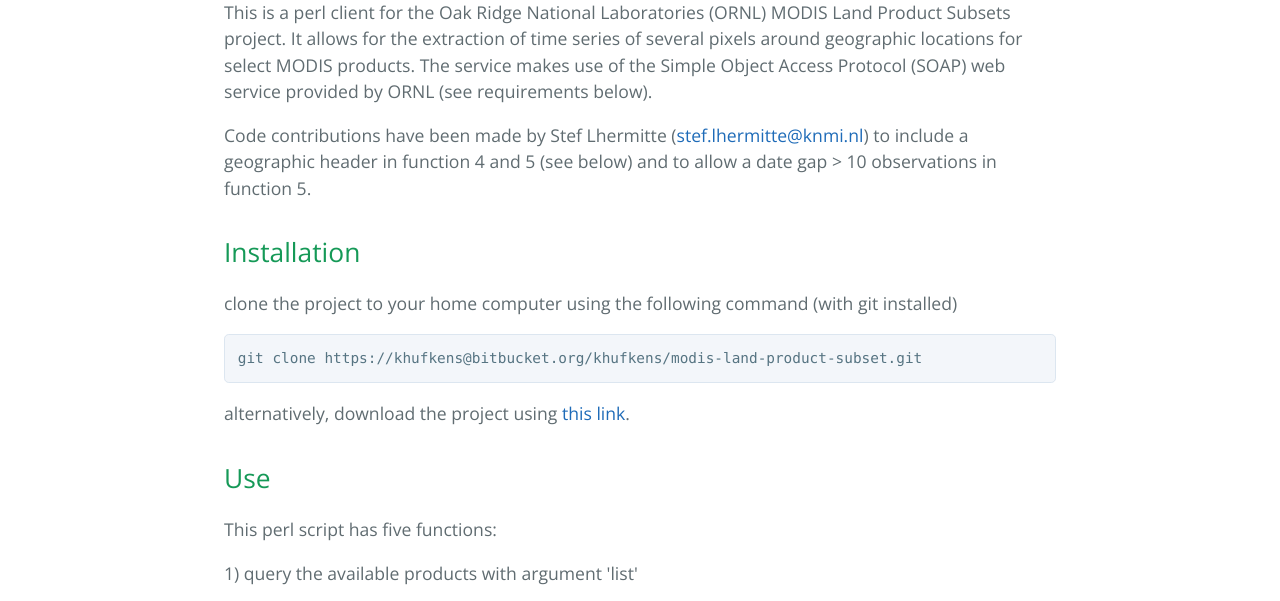
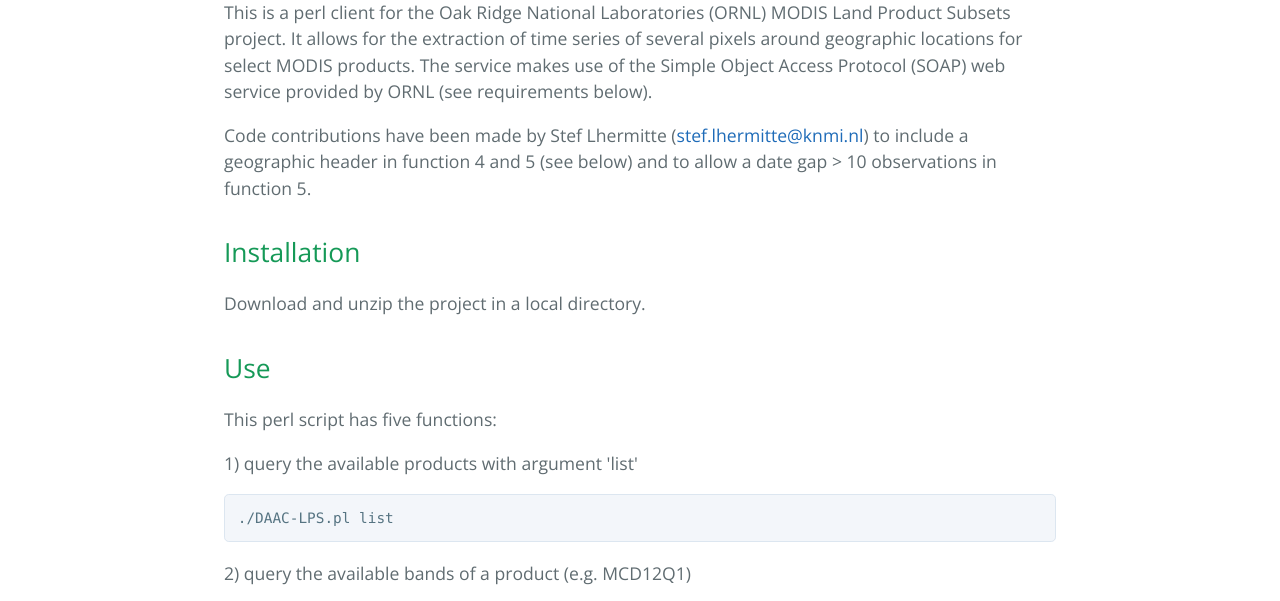
Before and after one commit to khufkens/modis-land-product-subset, a plain HTML site: page index.html in a window 1280 px wide. Shown: the part 539-1140 px from the top of the page. Drawn offline with nearby package versions, Linux system fonts and the light colour scheme.

Commit message:
github corrections

```diff
--- a/index.html
+++ b/index.html
@@ -29,12 +29,7 @@
 <h2>
 <a id="installation" class="anchor" href="#installation" aria-hidden="true"><span aria-hidden="true" class="octicon octicon-link"></span></a>Installation</h2>
 
-<p>clone the project to your home computer using the following command (with git installed)</p>
-
-<pre><code>git clone https://khufkens@bitbucket.org/khufkens/modis-land-product-subset.git
-</code></pre>
-
-<p>alternatively, download the project using <a href="https://bitbucket.org/khufkens/modis-land-product-subset.git/get/master.zip">this link</a>.</p>
+<p>Download and unzip the project in a local directory.</p>
 
 <h2>
 <a id="use" class="anchor" href="#use" aria-hidden="true"><span aria-hidden="true" class="octicon octicon-link"></span></a>Use</h2>
```
